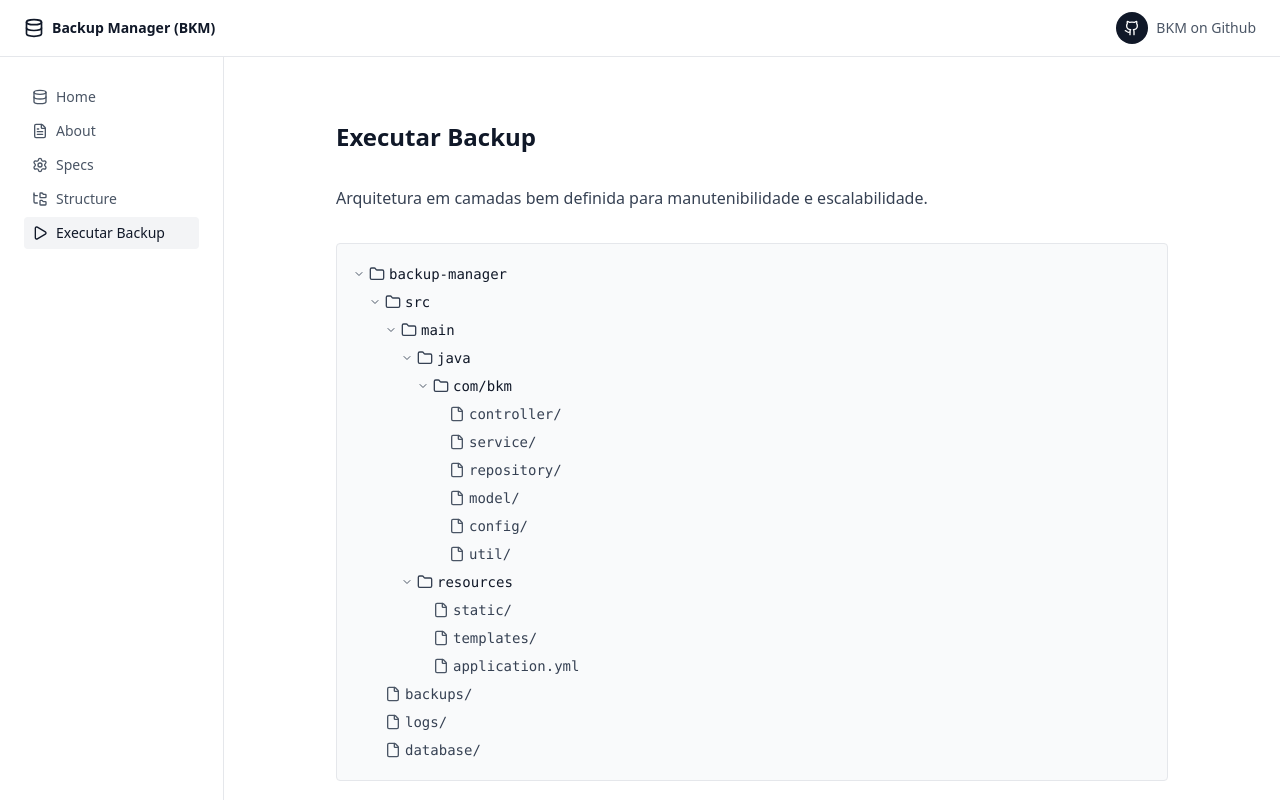
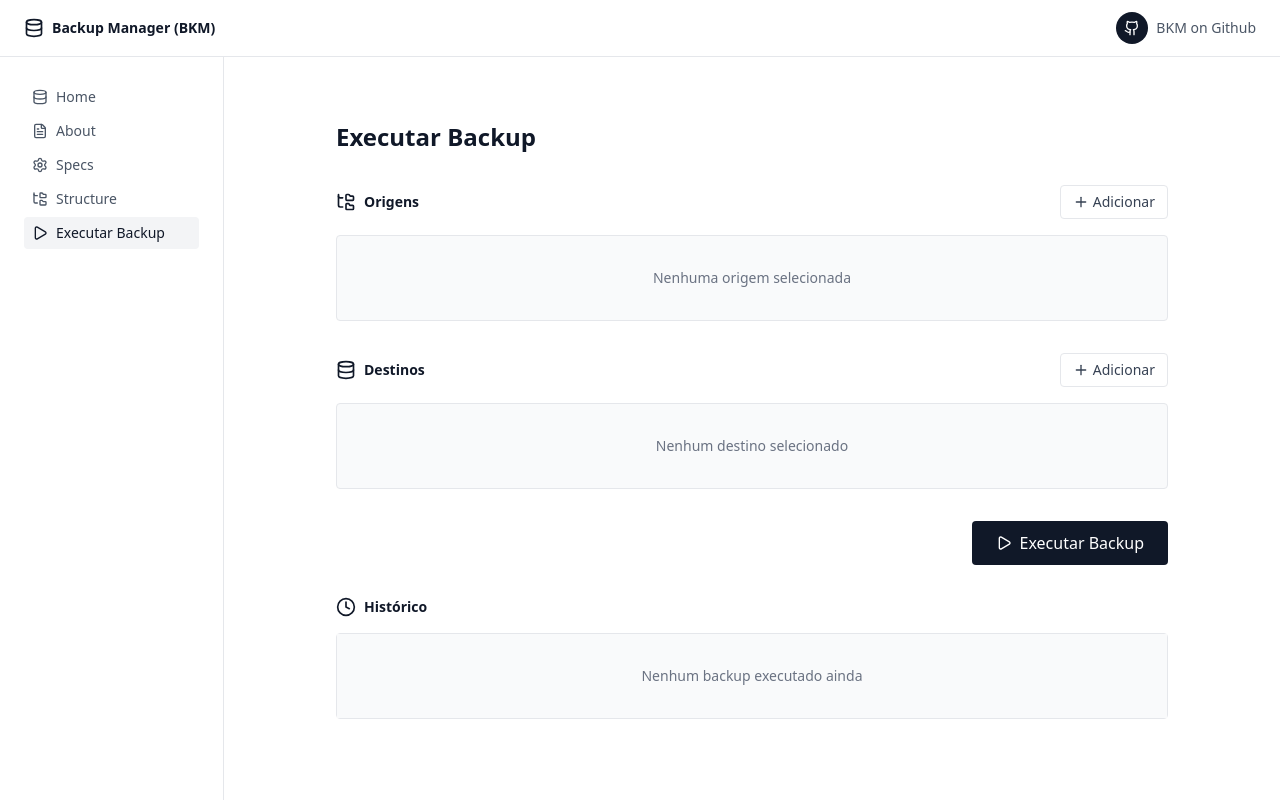
Before and after one commit to devluiscavalcante/bkm-ui, a React (Vite) app: page / in a window 1280 px wide. Both pictures are taken after a click on the button "Executar Backup". Shown: the top 800 px of the page. Built offline with nearby package versions, Linux system fonts and the light colour scheme.

Commit message:
fix: extract backup section to StartBackupSection

```diff
--- a/src/BKMDocs.jsx
+++ b/src/BKMDocs.jsx
@@ -6,7 +6,7 @@ import InitialSection from './sections/InitialSection';
 import AboutSection from './sections/AboutSection';
 import SpecsSection from "./sections/SpecsSection";
 import {StructuresSection} from './sections/StructuresSection';
-
+import StartBackupSection from './sections/StartBackupSection';
 
 export default function BKMDocs() {
     const [activeSection, setActiveSection] = useState('inicio');
@@ -81,7 +81,18 @@ export default function BKMDocs() {
         backup: {
             title: 'Executar Backup',
             icon: Play,
-            content: <StructuresSection expandedFolders={expandedFolders} toggleFolder={toggleFolder}/>
+            content: <StartBackupSection
+                sources={sources}
+                destinations={destinations}
+                logs={logs}
+                addSource={addSource}
+                removeSource={removeSource}
+                addDestination={addDestination}
+                removeDestination={removeDestination}
+                executeBackup={executeBackup}
+                setSources={setSources}
+                setDestinations={setDestinations}
+            />
         }
     };
 
--- /dev/null
+++ b/src/sections/StartBackupSection.jsx
@@ -0,0 +1,156 @@
+// src/sections/StartBackupSection.jsx
+import React from 'react';
+import { FolderTree, Database, Play, Clock, Plus, Trash2 } from 'lucide-react';
+
+export default function StartBackupSection({
+                                               sources,
+                                               destinations,
+                                               logs,
+                                               addSource,
+                                               removeSource,
+                                               addDestination,
+                                               removeDestination,
+                                               executeBackup,
+                                               setSources,
+                                               setDestinations
+                                           }) {
+    return (
+        <div className="space-y-8">
+            {/* Sources */}
+            <div>
+                <div className="flex items-center justify-between mb-4">
+                    <div className="flex items-center space-x-2">
+                        <FolderTree className="w-5 h-5 text-gray-900"/>
+                        <h3 className="text-sm font-semibold text-gray-900">Origens</h3>
+                    </div>
+                    <button
+                        onClick={addSource}
+                        className="flex items-center space-x-1 px-3 py-1.5 text-sm text-gray-700 hover:bg-gray-100 rounded border border-gray-200"
+                    >
+                        <Plus className="w-4 h-4"/>
+                        <span>Adicionar</span>
+                    </button>
+                </div>
+                <div className="space-y-2">
+                    {sources.length === 0 ? (
+                        <div
+                            className="text-center py-8 text-gray-500 text-sm border border-gray-200 rounded bg-gray-50">
+                            Nenhuma origem selecionada
+                        </div>
+                    ) : (
+                        sources.map(source => (
+                            <div key={source.id} className="flex items-center space-x-2">
+                                <input
+                                    type="text"
+                                    placeholder="/caminho/para/origem"
+                                    className="flex-1 px-3 py-2 text-sm border border-gray-200 rounded focus:outline-none focus:border-gray-400"
+                                    value={source.path}
+                                    onChange={(e) => {
+                                        setSources(sources.map(s =>
+                                            s.id === source.id ? {...s, path: e.target.value} : s
+                                        ));
+                                    }}
+                                />
+                                <button
+                                    onClick={() => removeSource(source.id)}
+                                    className="p-2 text-gray-500 hover:text-gray-700 hover:bg-gray-100 rounded"
+                                >
+                                    <Trash2 className="w-4 h-4"/>
+                                </button>
+                            </div>
+                        ))
+                    )}
+                </div>
+            </div>
+
+            {/* Destinations */}
+            <div>
+                <div className="flex items-center justify-between mb-4">
+                    <div className="flex items-center space-x-2">
+                        <Database className="w-5 h-5 text-gray-900"/>
+                        <h3 className="text-sm font-semibold text-gray-900">Destinos</h3>
+                    </div>
+                    <button
+                        onClick={addDestination}
+                        className="flex items-center space-x-1 px-3 py-1.5 text-sm text-gray-700 hover:bg-gray-100 rounded border border-gray-200"
+                    >
+                        <Plus className="w-4 h-4"/>
+                        <span>Adicionar</span>
+                    </button>
+                </div>
+                <div className="space-y-2">
+                    {destinations.length === 0 ? (
+                        <div
+                            className="text-center py-8 text-gray-500 text-sm border border-gray-200 rounded bg-gray-50">
+                            Nenhum destino selecionado
+                        </div>
+                    ) : (
+                        destinations.map(dest => (
+                            <div key={dest.id} className="flex items-center space-x-2">
+                                <input
+                                    type="text"
+                                    placeholder="/caminho/para/destino"
+                                    className="flex-1 px-3 py-2 text-sm border border-gray-200 rounded focus:outline-none focus:border-gray-400"
+                                    value={dest.path}
+                                    onChange={(e) => {
+                                        setDestinations(destinations.map(d =>
+                                            d.id === dest.id ? {...d, path: e.target.value} : d
+                                        ));
+                                    }}
+                                />
+                                <button
+                                    onClick={() => removeDestination(dest.id)}
+                                    className="p-2 text-gray-500 hover:text-gray-700 hover:bg-gray-100 rounded"
+                                >
+                                    <Trash2 className="w-4 h-4"/>
+                                </button>
+                            </div>
+                        ))
+                    )}
+                </div>
+            </div>
+
+            {/* Execute Button */}
+            <div className="flex justify-end">
+                <button
+                    onClick={executeBackup}
+                    className="flex items-center space-x-2 px-6 py-2.5 bg-gray-900 text-white rounded hover:bg-gray-800 transition-colors"
+                >
+                    <Play className="w-4 h-4"/>
+                    <span>Executar Backup</span>
+                </button>
+            </div>
+
+            {/* Logs */}
+            <div>
+                <div className="flex items-center space-x-2 mb-4">
+                    <Clock className="w-5 h-5 text-gray-900"/>
+                    <h3 className="text-sm font-semibold text-gray-900">Histórico</h3>
+                </div>
+                <div className="border border-gray-200 rounded">
+                    {logs.length === 0 ? (
+                        <div className="text-center py-8 text-gray-500 text-sm bg-gray-50">
+                            Nenhum backup executado ainda
+                        </div>
+                    ) : (
+                        <div className="divide-y divide-gray-200">
+                            {logs.map(log => (
+                                <div key={log.id} className="px-4 py-3 hover:bg-gray-50">
+                                    <div className="flex items-start justify-between">
+                                        <div className="flex-1">
+                                            <p className="text-sm text-gray-900">{log.message}</p>
+                                            <p className="text-xs text-gray-500 mt-1">{log.timestamp}</p>
+                                        </div>
+                                        <span className="px-2 py-1 text-xs bg-green-100 text-green-800 rounded">
+                                            Sucesso
+                                        </span>
+                                    </div>
+                                </div>
+                            ))}
+                        </div>
+                    )}
+                </div>
+            </div>
+        </div>
+    );
+}
```
